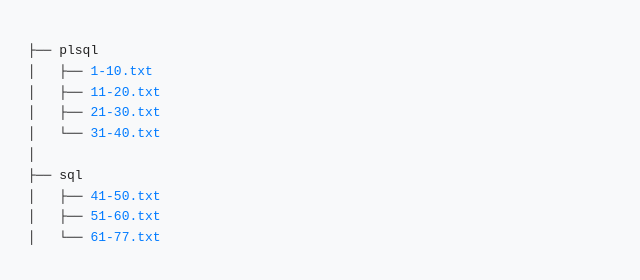
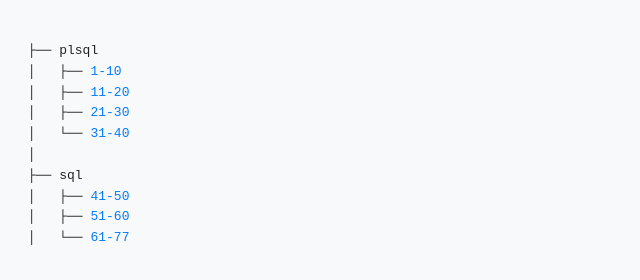
Before and after one commit to KevinHenry-thodupuzha/DBMS, a plain HTML site: page index.html in a window 1280 px wide. Shown: the whole page, without its empty margins (0-640 px from the left). Drawn offline with Linux system fonts and the light colour scheme.

Commit message:
remove .txt

```diff
--- a/index.html
+++ b/index.html
@@ -26,15 +26,15 @@
 <body>
   <pre>
 ├── plsql
-│   ├── <a href="plsql/1-10.txt">1-10.txt</a>
-│   ├── <a href="plsql/11-20.txt">11-20.txt</a>
-│   ├── <a href="plsql/21-30.txt">21-30.txt</a>
-│   └── <a href="plsql/31-40.txt">31-40.txt</a>
+│   ├── <a href="plsql/1-10">1-10</a>
+│   ├── <a href="plsql/11-20">11-20</a>
+│   ├── <a href="plsql/21-30">21-30</a>
+│   └── <a href="plsql/31-40">31-40</a>
 │
 ├── sql
-│   ├── <a href="sql/41-50.txt">41-50.txt</a>
-│   ├── <a href="sql/51-60.txt">51-60.txt</a>
-│   └── <a href="sql/61-77.txt">61-77.txt</a>
+│   ├── <a href="sql/41-50">41-50</a>
+│   ├── <a href="sql/51-60">51-60</a>
+│   └── <a href="sql/61-77">61-77</a>
   </pre>
 </body>
 </html>
```
